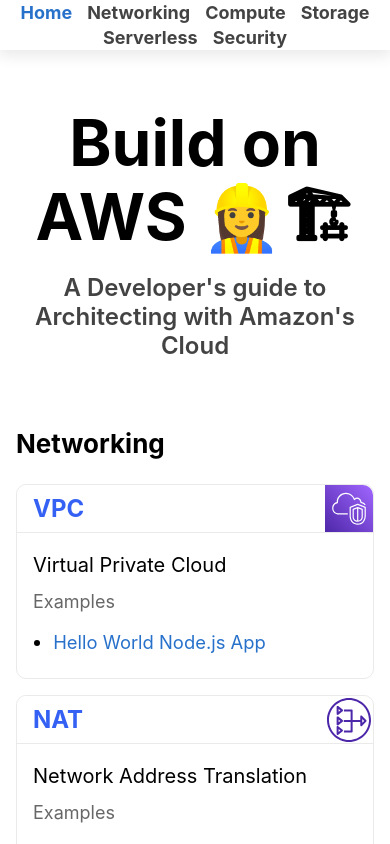
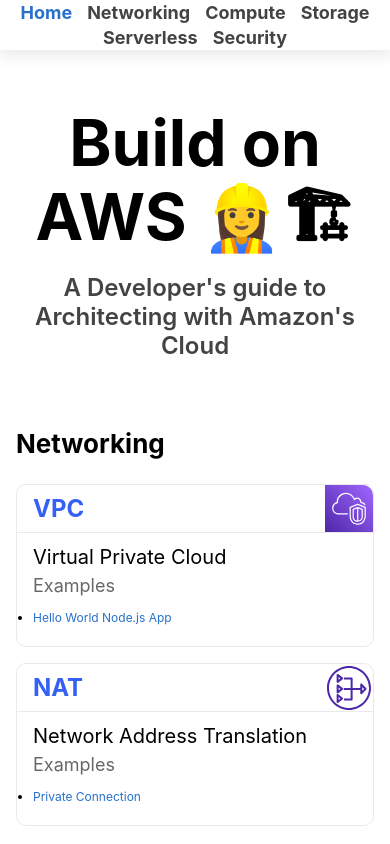
Before and after one commit to alexUXUI/build-on-aws, a Next.js app: page / in a window 390 px wide. Shown: the top 844 px of the page. Built offline with nearby package versions, Linux system fonts and the light colour scheme.

Commit message:
working on mobile styles

```diff
--- a/styles/globals.css
+++ b/styles/globals.css
@@ -74,6 +74,23 @@
 
 li {
   line-height: 2rem;
-  max-width: 90%;
   margin: 1rem 0 0 0.5rem;
 }
+
+@media (max-width: 600px) {
+  li,
+  p {
+    font-size: 0.75rem;
+    line-height: 1rem !important;
+  }
+
+  ol,
+  ul {
+    max-width: 100%;
+    padding: 0rem;
+  }
+
+  li {
+    margin: 0.5rem 0 0 0.5rem;
+  }
+}
```
